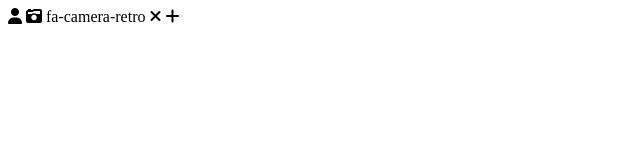
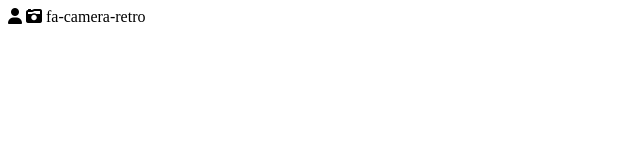
Before and after one commit to IrinaMIrina/Test_St_1, a plain HTML site: page index.html in a window 1280 px wide. Shown: the full height of the page, 0-640 px from the left. Drawn offline with Linux system fonts and the light colour scheme.

Commit message:
init:start 1.3 (10 марта 2023 г. 12:00:05)

```diff
--- a/index.html
+++ b/index.html
@@ -14,8 +14,7 @@
     <span class="fa-solid fa-user"></span>
     <a><i class="fa fa-camera-retro"></i> fa-camera-retro</a>
 
-    <i class="fa-solid fa-xmark"></i>
-    <i class="fa-solid fa-plus"></i>
+
 
 
 
```
